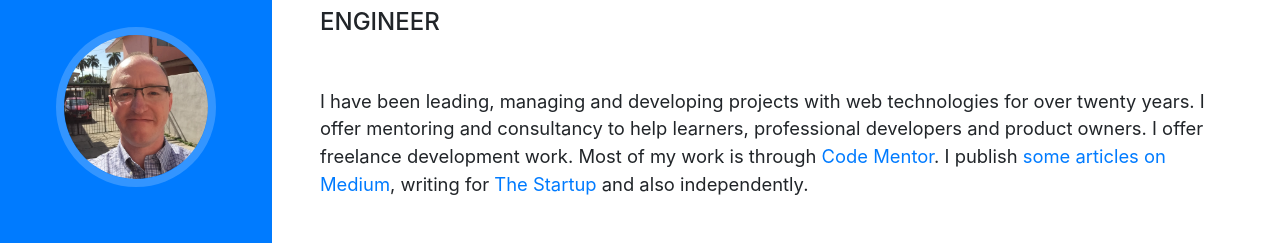
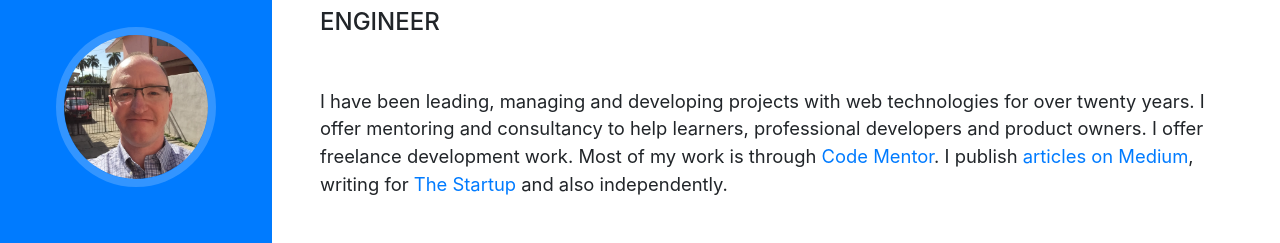
Before and after one commit to nigelbpeck/nigelbpeck-website, a website with bundled scripts: page index.html in a window 1280 px wide. Shown: the part 289-532 px from the top of the page. Built offline with nearby package versions, Linux system fonts and the light colour scheme; a web font is replaced by a local one.

Commit message:
Update intro

```diff
--- a/index.html
+++ b/index.html
@@ -46,7 +46,7 @@
           <span class="text-primary">B. Peck</span>
         </h1>
         <div class="subheading mb-5">Mentor, Consultant, Technical Project Manager, Software Engineer</div>
-        <p class="lead mb-5">I have been leading, managing and developing projects with web technologies for over twenty years. I offer mentoring and consultancy to help learners, professional developers and product owners. I offer freelance development work. Most of my work is through <a href="https://www.codementor.io/nigelbpeck">Code Mentor</a>. I publish <a href="https://medium.com/@nigelbpeck">some articles on Medium</a>, writing for <a href="https://medium.com/swlh">The Startup</a> and also independently.</p>
+        <p class="lead mb-5">I have been leading, managing and developing projects with web technologies for over twenty years. I offer mentoring and consultancy to help learners, professional developers and product owners. I offer freelance development work. Most of my work is through <a href="https://www.codementor.io/nigelbpeck">Code Mentor</a>. I publish <a href="https://medium.com/@nigelbpeck">articles on Medium</a>, writing for <a href="https://medium.com/swlh">The Startup</a> and also independently.</p>
         <div class="social-icons">
           <a href="https://www.linkedin.com/in/nigelbpeck/">
             <i class="fab fa-linkedin-in"></i>
```
